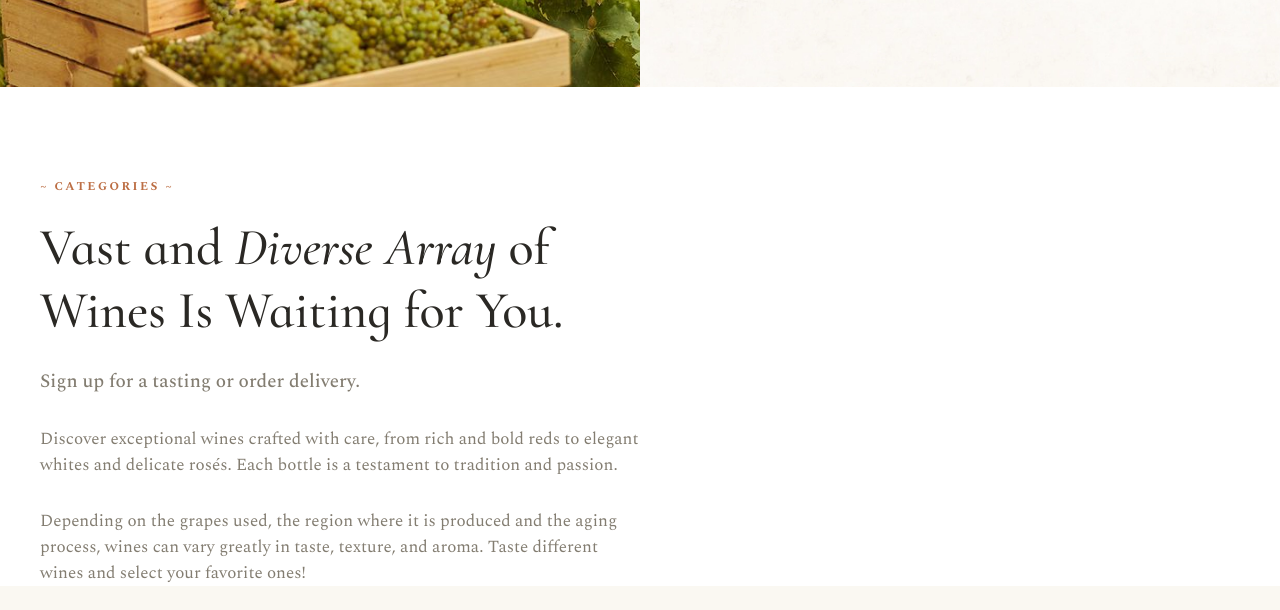
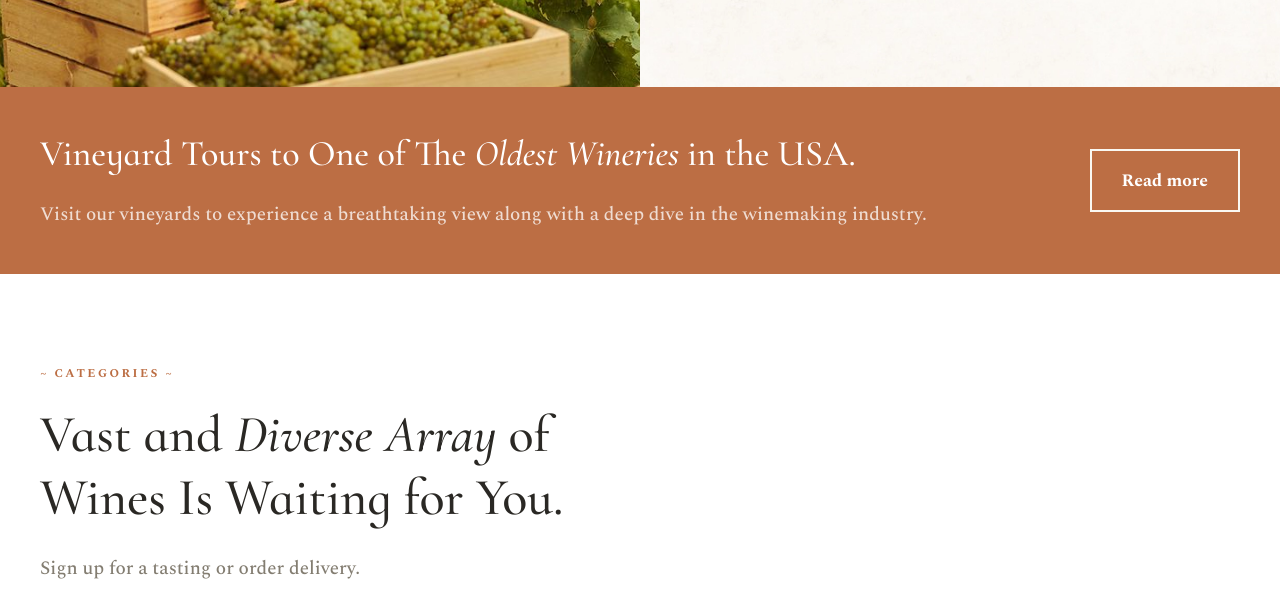
Before and after one commit to Makarenko23/Winnery-Landing, a plain HTML site: page index.html in a window 1280 px wide. Shown: the part 3139-3749 px from the top of the page. Drawn offline with nearby package versions, Linux system fonts and the light colour scheme.

Commit message:
add promo with responsive

```diff
--- a/index.html
+++ b/index.html
@@ -227,8 +227,22 @@
     </div>
 </section>
 
+<!-- Promo -->
+<section class="promo">
+    <div class="container">
+        <div class="promo__content">
+            <div class="promo__info">
+                <div class="promo__heading section-heading">Vineyard Tours to One of The <span>Oldest Wineries</span> in the USA.</div>
+                <div class="promo__descr section-descr">Visit our vineyards to experience a breathtaking view along with a deep dive in
+                                                        the winemaking industry.
+                </div>
+            </div>
+            <a href="#" class="promo__btn btn"><span>Read more</span></a>
+        </div>
+    </div>
+</section>
+
 <!-- Categories -->
-
 <section class="categories">
         <div class="categories__top">
             <div class="container">
--- a/styles/index.css
+++ b/styles/index.css
@@ -2,6 +2,7 @@
 @import "header.css";
 @import "main.css";
 @import "benefits.css";
+@import "promo.css";
 @import "categories.css";
 @import "vineyards.css";
 @import "testimonials.css";
--- /dev/null
+++ b/styles/promo.css
@@ -0,0 +1,53 @@
+.promo {
+    padding: 45px 24px;
+    background-color: var(--section-name-color);
+    text-align: center;
+}
+@media (min-width: 768px){
+    .promo{
+        padding: 45px 32px;
+        text-align: start;
+    }
+}
+@media (min-width:768px) {
+    .promo__content{
+        display: flex;
+        justify-content: space-between;
+        gap: 50px;
+    }
+}
+.promo__info{
+    flex: 3;
+}
+.promo__heading {
+    font-size: 30px;
+    font-weight: 500;
+    color: #fff;
+    margin-top: 0;
+}
+@media (min-width: 768px){
+    .promo__heading{
+        font-size: 33px;
+    }
+}
+@media (min-width: 1024px){
+    .promo__heading{
+        font-size: 36px;
+    }
+}
+.promo__descr {
+    color: rgba(255, 255, 255, 0.76);
+}
+.promo__btn {
+    margin-top: 50px;
+    border: 2px solid var(--section-background-color);
+    font-weight: 700;
+    font-size: 17.5px;
+    padding: 16px 30px;
+}
+@media (min-width: 768px){
+    .promo__btn{
+        margin-top: 0;
+        align-self: center;
+    }
+}
```
